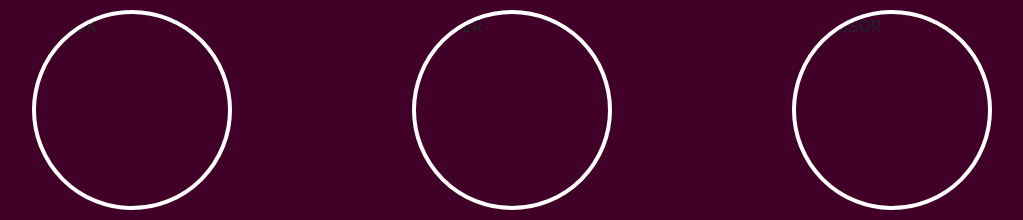
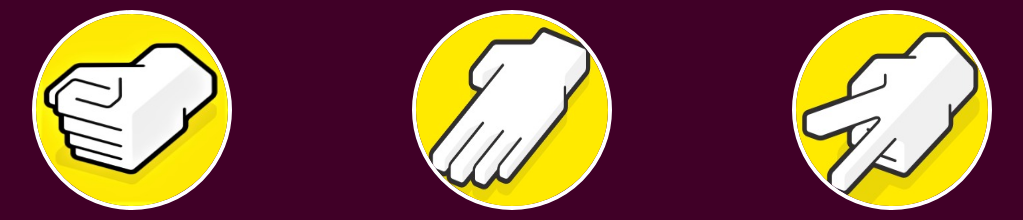
Before and after one commit to abhishekbiswas10770/github.io, a plain HTML site: page index.html in a window 1280 px wide. Shown: the part 51-271 px from the top of the page, without its empty margins (128-1151 px from the left). Drawn offline with nearby package versions, Linux system fonts and the light colour scheme.

Commit message:
Update index.html

```diff
--- a/index.html
+++ b/index.html
@@ -16,9 +16,9 @@
     </header>
     <div class="container">
         <div class="row" class="center">
-            <div class="col-lg-4" id="rock" onclick="game(1)"><img src="./images/rock.jpeg" alt="ROCK"></div>
-            <div class="col-lg-4" id="paper" onclick="game(2)"><img src="./images/paper.jpeg" alt="PAPER"></div>
-            <div class="col-lg-4" id="scissor" onclick="game(3)"><img src="./images/scissors.jpeg" alt="SCISSOR"></div>
+            <div class="col-lg-4" id="rock" onclick="game(1)"><img src="rock.jpeg" alt="ROCK"></div>
+            <div class="col-lg-4" id="paper" onclick="game(2)"><img src="paper.jpeg" alt="PAPER"></div>
+            <div class="col-lg-4" id="scissor" onclick="game(3)"><img src="scissors.jpeg" alt="SCISSOR"></div>
 
 
         </div>
```
